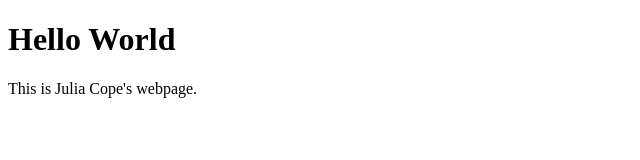
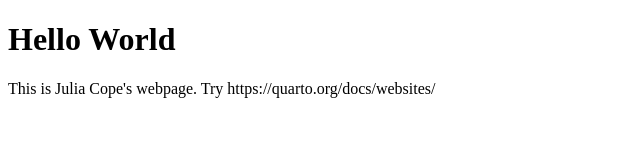
Before and after one commit to julcope/julcope.github.io, a plain HTML site: page index.html in a window 1280 px wide. Shown: the whole page, without its empty margins (0-640 px from the left). Drawn offline with Linux system fonts and the light colour scheme.

Commit message:
added link for later

```diff
--- a/index.html
+++ b/index.html
@@ -2,6 +2,6 @@
 <html>
 <body>
 <h1>Hello World</h1>
-<p>This is Julia Cope's webpage.</p>
+<p>This is Julia Cope's webpage. Try https://quarto.org/docs/websites/ </p>
 </body>
 </html>
```
